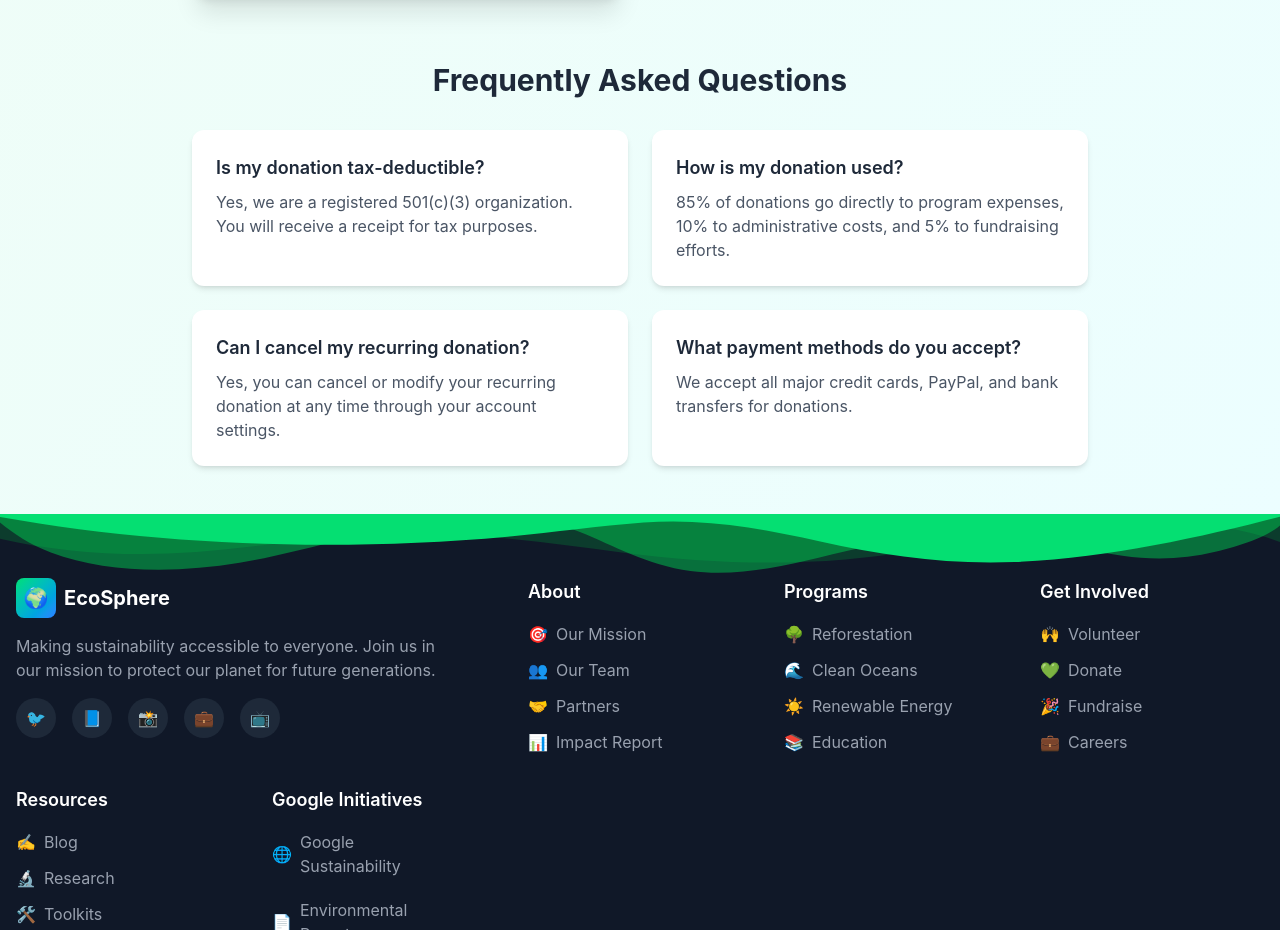
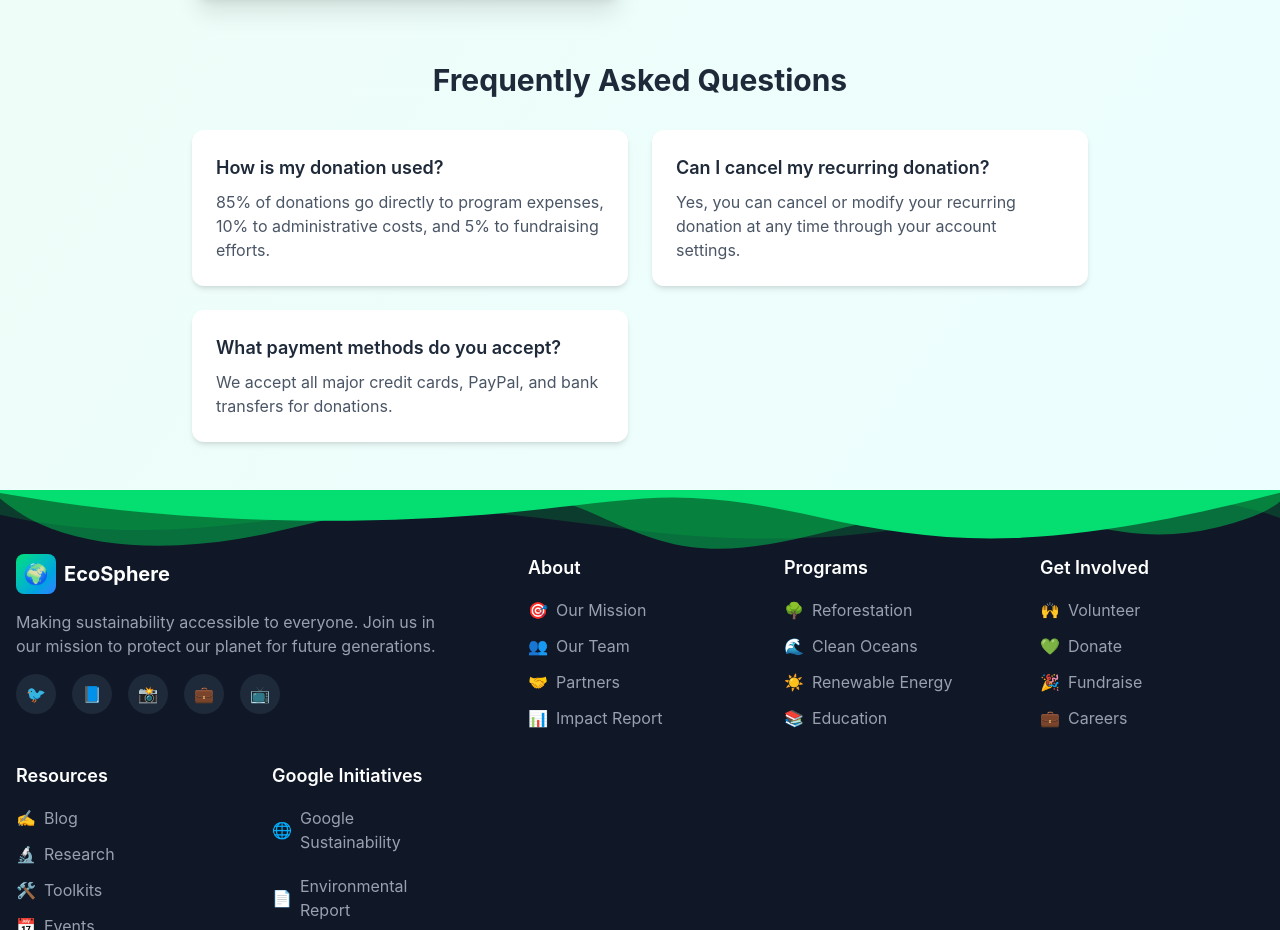
Before and after one commit to rajshekharbind/save-environment, a React (Vite) app: page /donate in a window 1280 px wide. Shown: the part 1180-2110 px from the top of the page. Built offline with nearby package versions, Linux system fonts and the light colour scheme.

Commit message:
just update some part of in this section

```diff
--- a/src/pages/Donate.jsx
+++ b/src/pages/Donate.jsx
@@ -377,10 +377,10 @@ export default function Donate() {
           </h2>
           <div className="grid grid-cols-1 md:grid-cols-2 gap-6">
             {[
-              {
-                question: "Is my donation tax-deductible?",
-                answer: "Yes, we are a registered 501(c)(3) organization. You will receive a receipt for tax purposes."
-              },
+              // {
+              //   question: "Is my donation tax-deductible?",
+              //   answer: "Yes, we are a registered 501(c)(3) organization. You will receive a receipt for tax purposes."
+              // },
               {
                 question: "How is my donation used?",
                 answer: "85% of donations go directly to program expenses, 10% to administrative costs, and 5% to fundraising efforts."
```
